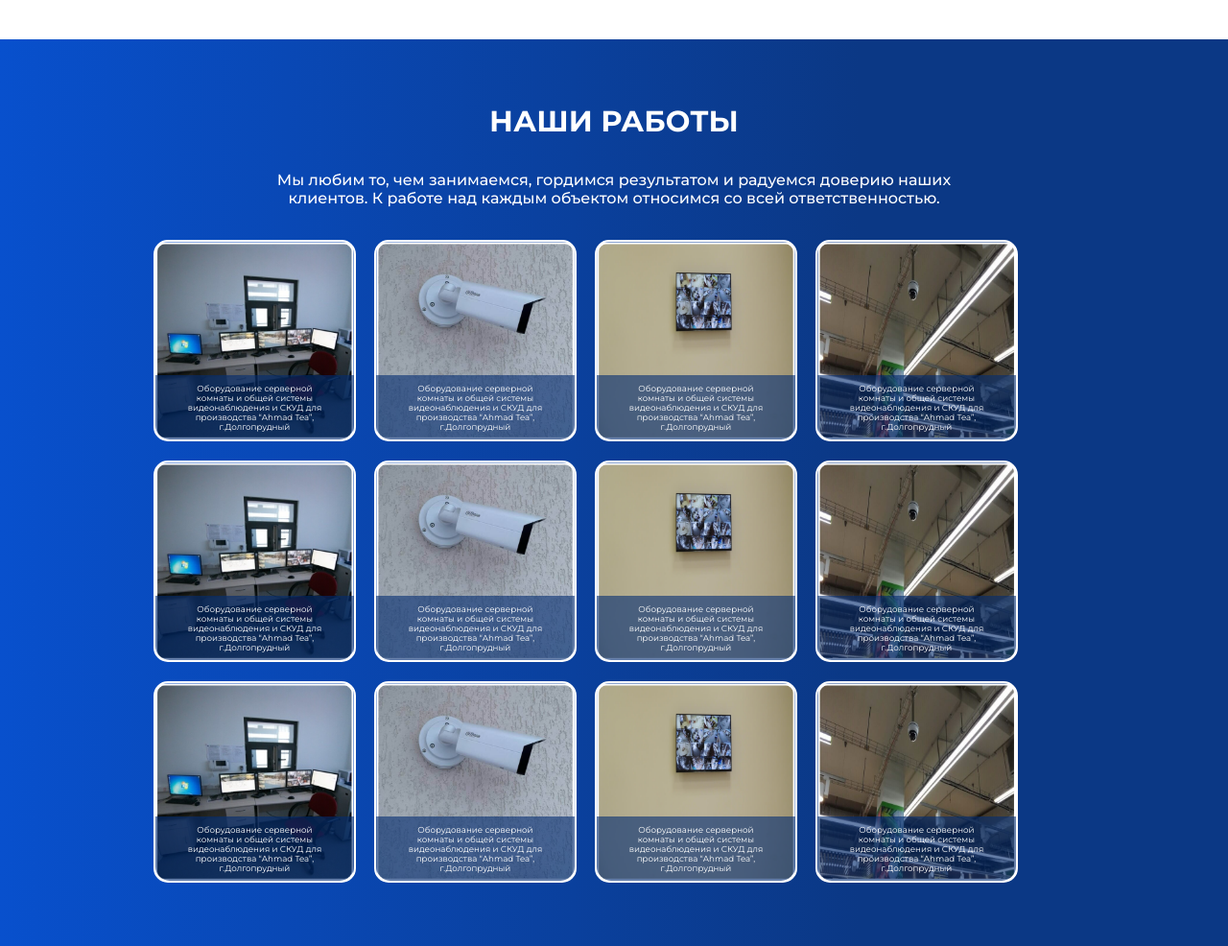
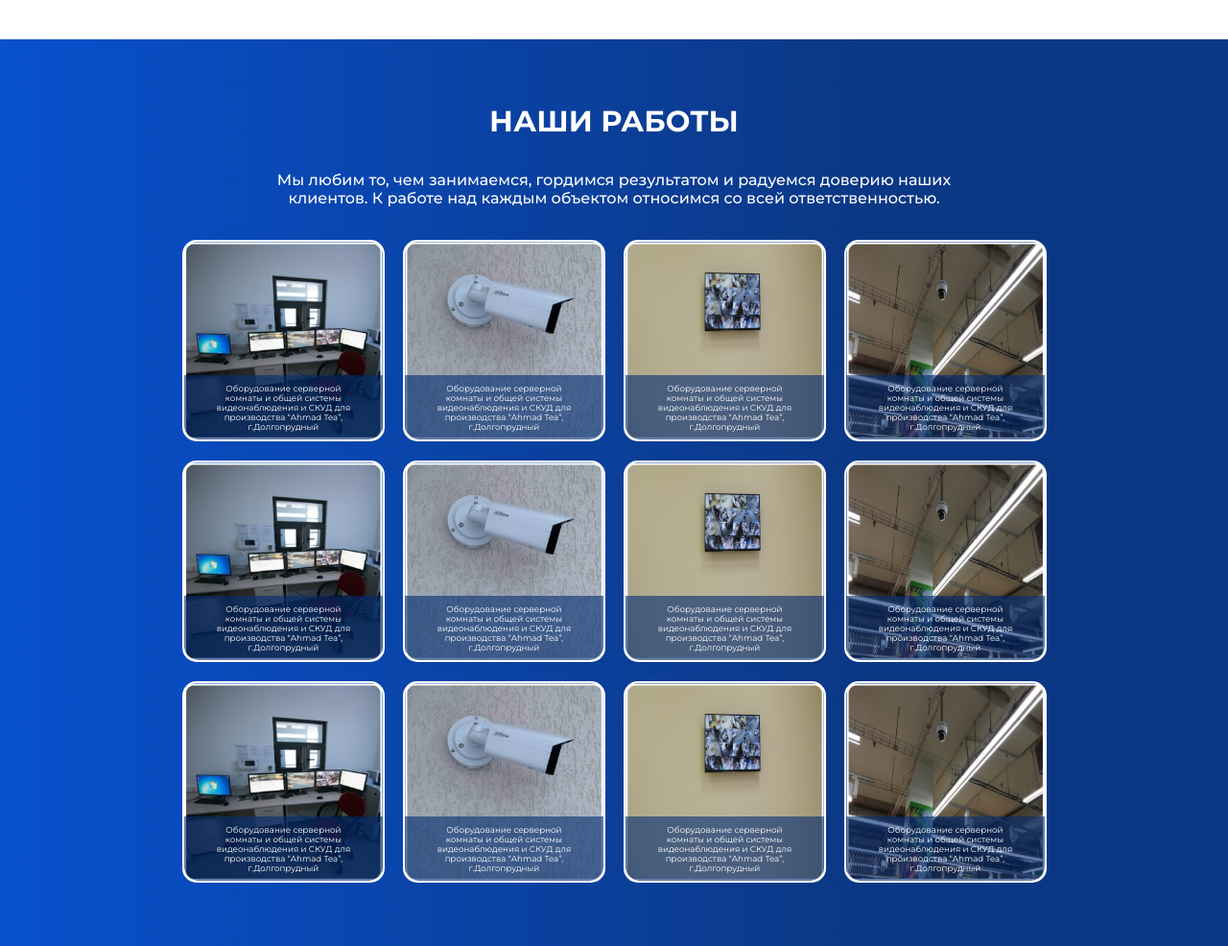
Before and after one commit to NeoScripter/inteco-sb-new-page, a PHP site: page / in a window 1280 px wide. Shown: the part 1305-2291 px from the top of the page at 96% size. Run offline with PHP 8.4, Linux system fonts and the light colour scheme.

Commit message:
Added margin inline to the gallery section

```diff
--- a/inteco-sb-hp.css
+++ b/inteco-sb-hp.css
@@ -165,40 +165,40 @@
     --form-form-cnt-margin-block: clamp(16.5px, 2.75vw, 66px);
 
     /* Camera */
-    --mrk-main-cnt-height: clamp(189.18px, 31.53vw, 605.33px);
-    --mrk-subwrapper-width: clamp(423.96px, 70.66vw, 1356.74px);
-    --cmr-main-img-wrapper-width: clamp(316.68px, 52.78vw, 1013.33px);
-    --cmr-subtitle-width: clamp(281.58px, 46.93vw, 901px);
-    --cmr-main-img-wrapper-height: clamp(195.84px, 32.64vw, 626.67px);
-    --cmr-float-img-hdr-fs: clamp(5.28px, 0.88vw, 18px);
-    --cmr-float-img-small-fs: clamp(4.5px, 0.75vw, 16px);
-    --cmr-float-img-width: clamp(78.42px, 13.07vw, 251px);
-    --cmr-float-img-height: clamp(108.78px, 18.13vw, 348px);
-    --cmr-float-img-top-offset: clamp(193.68px, 32.28vw, 667px);
-    --cmr-float-img-left-offset: clamp(436.38px, 72.73vw, 1396px);
-    --cmr-main-img-width: clamp(323.64px, 53.94vw, 1035.61px);
-    --cmr-main-img-height: clamp(215.76px, 35.96vw, 690.41px);
-    --cmr-main-img-left-offset: clamp(555.42px, 92.57vw, 1777px);
-    --cmr-main-img-top-offset: clamp(59.88px, 9.98vw, 238.75px);
-    --cmr-icon-width: clamp(15.6px, 2.60vw, 50px);
-    --cmr-list-item-fs: clamp(7.5px, 1.25vw, 24px);
+    --mrk-main-cnt-height: clamp(189.18px, 31.53vw, 756.72px);
+    --mrk-subwrapper-width: clamp(423.96px, 70.66vw, 1695.84px);
+    --cmr-main-img-wrapper-width: clamp(316.68px, 52.78vw, 1266.72px);
+    --cmr-subtitle-width: clamp(281.58px, 46.93vw, 1126.32px);
+    --cmr-main-img-wrapper-height: clamp(195.84px, 32.64vw, 783.36px);
+    --cmr-float-img-hdr-fs: clamp(5.28px, 0.88vw, 21.12px);
+    --cmr-float-img-small-fs: clamp(4.5px, 0.75vw, 18px);
+    --cmr-float-img-width: clamp(78.42px, 13.07vw, 313.68px);
+    --cmr-float-img-height: clamp(108.78px, 18.13vw, 435.12px);
+    --cmr-float-img-top-offset: clamp(193.68px, 32.28vw, 774.72px);
+    --cmr-float-img-left-offset: clamp(436.38px, 72.73vw, 1745.52px);
+    --cmr-main-img-width: clamp(323.64px, 53.94vw, 1294.56px);
+    --cmr-main-img-height: clamp(215.76px, 35.96vw, 863.04px);
+    --cmr-main-img-left-offset: clamp(555.42px, 92.57vw, 2221.68px);
+    --cmr-main-img-top-offset: clamp(59.88px, 9.98vw, 239.52px);
+    --cmr-icon-width: clamp(15.6px, 2.60vw, 62.4px);
+    --cmr-list-item-fs: clamp(7.5px, 1.25vw, 30px);
 
     /* Marketing */
-    --mrk-subwrapper-height: clamp(106.14px, 17.69vw, 340.48px);
-    --mrk-subwrapper-margin-top: clamp(29.52px, 4.92vw, 94.52px);
-    --mkr-top-btn-width: clamp(314.28px, 52.38vw, 1005.68px);
-    --mrk-top-btn-height: clamp(39.36px, 6.56vw, 125.97px);
-    --mrk-top-btn-large-fs: clamp(11.28px, 1.88vw, 36px);
-    --mrk-top-btn-small-fs: clamp(7.5px, 1.25vw, 24px);
-    --mrk-btm-btn-large-fs: clamp(14.28px, 2.38vw, 45px);
-    --mrk-btm-btn-small-fs: clamp(7.5px, 1.25vw, 24px);
-    --mrk-btn-icon-width: clamp(19.68px, 3.28vw, 62.99px);
-    --mrk-red-btn-fs: clamp(5.28px, 0.88vw, 18px);
-    --mrk-red-btn-width: clamp(83.46px, 13.91vw, 267px);
-    --mrk-red-btn-height: clamp(20.64px, 3.44vw, 66px);
-    --mrk-lowbtn-prg-width: clamp(143.46px, 23.91vw, 459px);
-    --mrk-lowbtn-header-width: clamp(142.08px, 23.68vw, 454.55px);
-    --mrk-lowbtn-icon-wrapper-width: clamp(49.86px, 8.31vw, 157.5px);
+    --mrk-subwrapper-height: clamp(106.14px, 17.69vw, 424.56px);
+    --mrk-subwrapper-margin-top: clamp(29.52px, 4.92vw, 118.08px);
+    --mkr-top-btn-width: clamp(314.28px, 52.38vw, 1257.12px);
+    --mrk-top-btn-height: clamp(39.36px, 6.56vw, 157.44px);
+    --mrk-top-btn-large-fs: clamp(11.28px, 1.88vw, 45.12px);
+    --mrk-top-btn-small-fs: clamp(7.5px, 1.25vw, 30px);
+    --mrk-btm-btn-large-fs: clamp(14.28px, 2.38vw, 57.12px);
+    --mrk-btm-btn-small-fs: clamp(7.5px, 1.25vw, 30px);
+    --mrk-btn-icon-width: clamp(19.68px, 3.28vw, 78.72px);
+    --mrk-red-btn-fs: clamp(5.28px, 0.88vw, 21.12px);
+    --mrk-red-btn-width: clamp(83.46px, 13.91vw, 333.84px);
+    --mrk-red-btn-height: clamp(20.64px, 3.44vw, 82.56px);
+    --mrk-lowbtn-prg-width: clamp(143.46px, 23.91vw, 573.84px);
+    --mrk-lowbtn-header-width: clamp(142.08px, 23.68vw, 568.32px);
+    --mrk-lowbtn-icon-wrapper-width: clamp(49.86px, 8.31vw, 199.44px);
 
     /* Mobile */
     --mb-nav-height: 21.39vw;
@@ -752,6 +752,7 @@ img {
     grid-template-columns: repeat(4, 1fr);
     width: var(--prj-outer-wrapper-width);
     gap: var(--prj-grid-gap);
+    margin-inline: auto;
 }
 
 .project-image {
```
